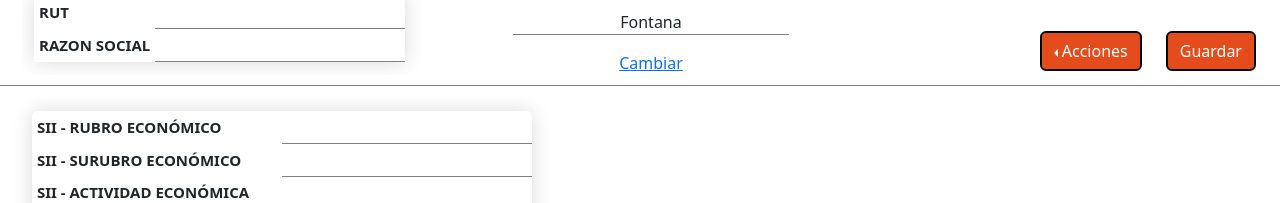
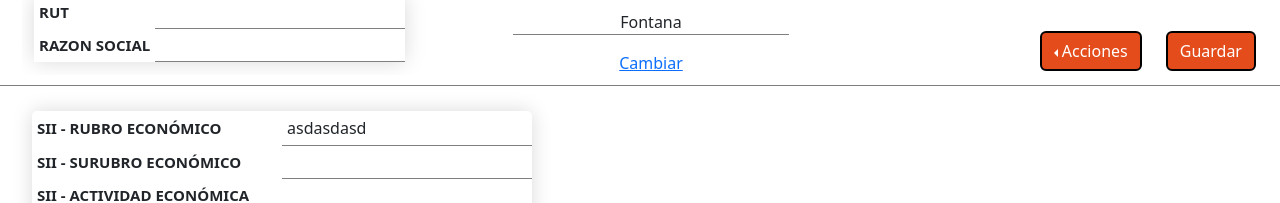
Before and after one commit to repotmn/tumedianaranja_crm, a React (Vite) app in the folder client/: page /prospeccion in a window 1280 px wide. Shown: the part 125-328 px from the top of the page. Built offline with nearby package versions, Linux system fonts and the light colour scheme; no server answers.

Commit message:
Update Formulario.jsx

```diff
--- a/client/src/components/Formulario.jsx
+++ b/client/src/components/Formulario.jsx
@@ -5,7 +5,6 @@ import Modals from '../components/Modals';
 function Formulario(){
     // Variables para UseState
     const [empresas, setEmpresas] = useState([])
-    const [ejecutivos, setEjecutivos] = useState([])
     // Funcion para hacer request de nuestra API
     const fetchEmpresas = () => {
       fetch("http://localhost:8800/empresas")
@@ -13,16 +12,9 @@ function Formulario(){
         .then(emp => setEmpresas(emp))
         .catch(error => console.log(error))
     }
-    const fetchEjecutivos = () => {
-      fetch("http://localhost:8800/ejecutivos")
-        .then(response => response.json())
-        .then(ejec => setEjecutivos(ejec))
-        .catch(error => console.log(error))
-    }
-
+  // Llamamos a los metodos fetch
     useEffect(() => {
       fetchEmpresas()
-      fetchEjecutivos()
     }, [])
   return (
     <>
@@ -68,7 +60,9 @@ function Formulario(){
           <tbody >
             <tr>
               <th>SII - RUBRO ECONÓMICO</th>
-              <td></td>
+              <div>
+              <td>asdasdasd</td>
+              </div>
             </tr>
             <tr>
               <th>SII - SURUBRO ECONÓMICO</th>
```
